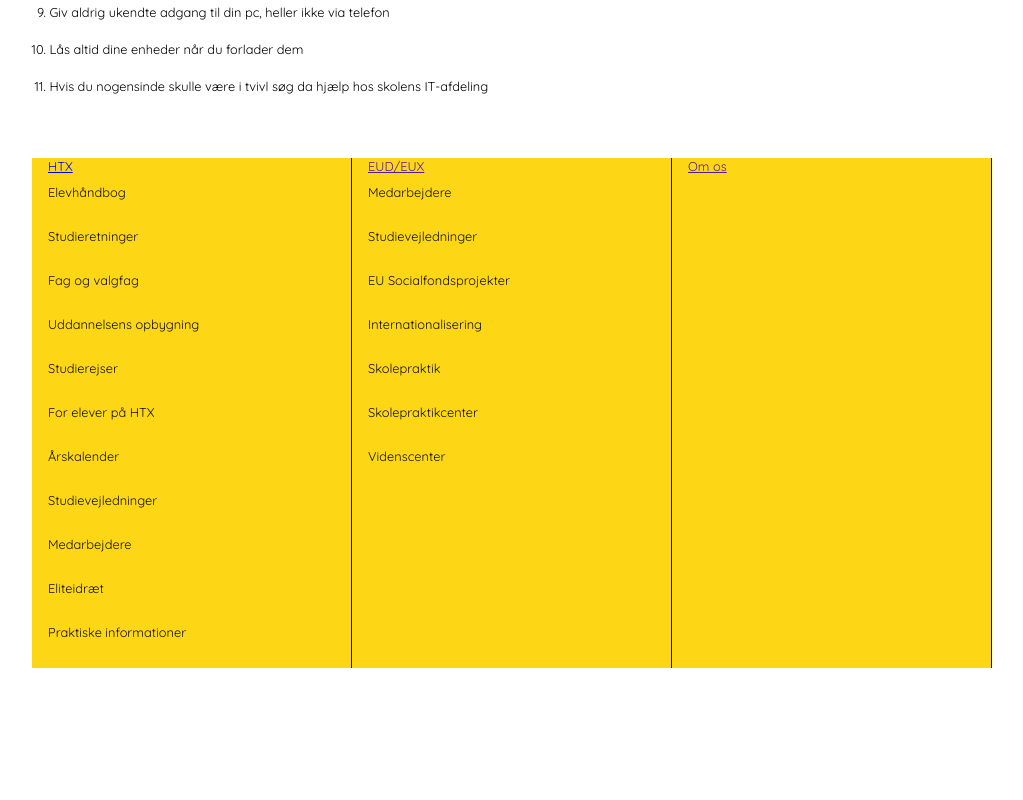
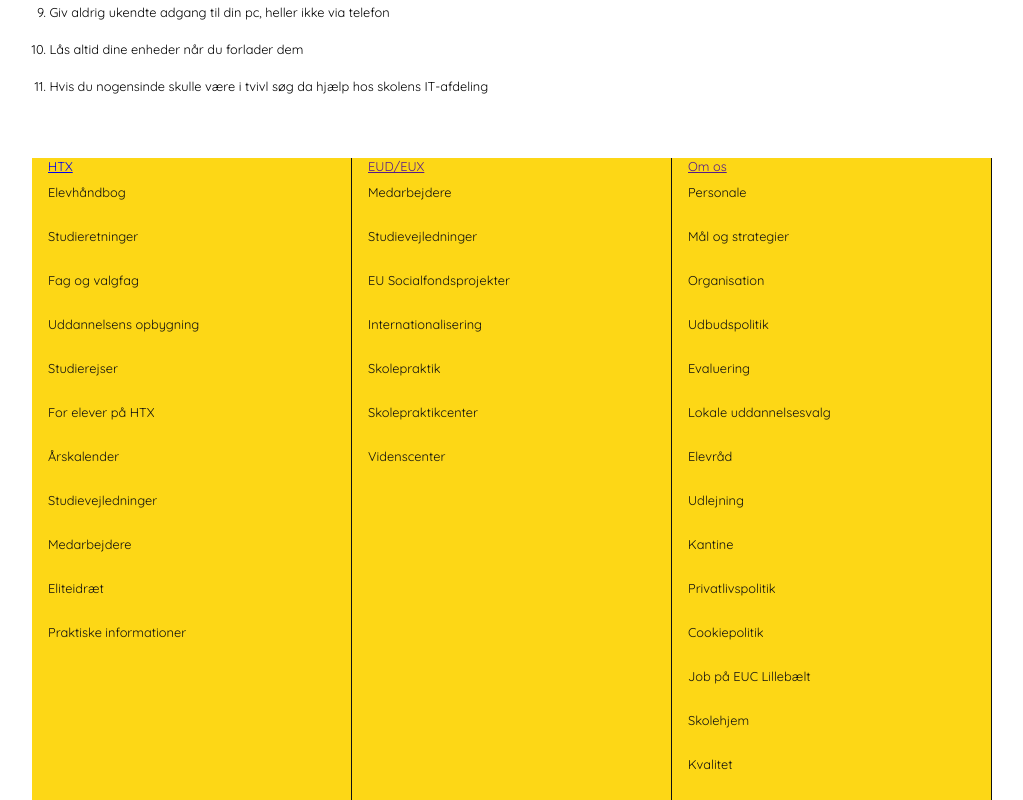
Before and after one commit to Bobby2075/it-sikkerhed, a React (Create React App) app: page / in a window 1280 px wide. Shown: the part 1413-2213 px from the top of the page, without its empty margins (128-1151 px from the left). Before the commit the page ends 2081 px from the top, so only its background shows below. Built offline with nearby package versions, Linux system fonts and the light colour scheme.

Commit message:
Update Footer.js

```diff
--- a/src/Footer.js
+++ b/src/Footer.js
@@ -36,7 +36,20 @@ const Footer = () => {
             <div className="menu-item">
                 <a href="" className="overskrift">Om os</a>
                 <div className="submenu">
-                    <li></li>
+                    <li><a href="">Personale</a></li>
+                    <li><a href="">Mål og strategier</a></li>
+                    <li><a href="">Organisation</a></li>
+                    <li><a href="">Udbudspolitik</a></li>
+                    <li><a href="">Evaluering</a></li>
+                    <li><a href="">Lokale uddannelsesvalg</a></li>
+                    <li><a href="">Elevråd</a></li>
+                    <li><a href="">Udlejning</a></li>
+                    <li><a href="">Kantine</a></li>
+                    <li><a href="">Privatlivspolitik</a></li>
+                    <li><a href="">Cookiepolitik</a></li>
+                    <li><a href="">Job på EUC Lillebælt</a></li>
+                    <li><a href="">Skolehjem</a></li>
+                    <li><a href="">Kvalitet</a></li>
                 </div>
             </div>
         </div>
```
